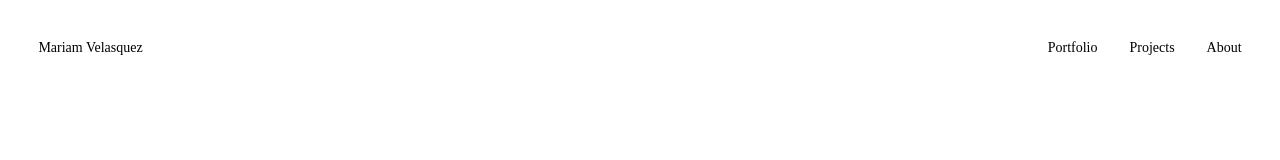
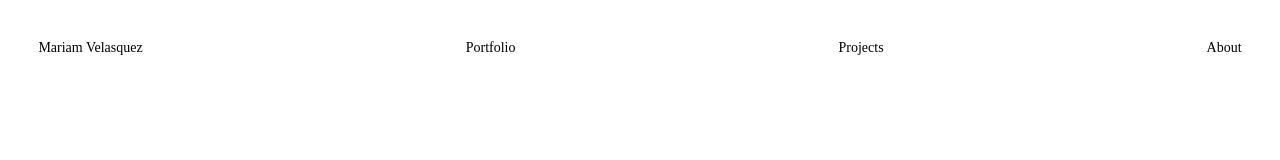
Before and after one commit to MariamV27/Mariamwebsite, a plain HTML site: page index.html in a window 1280 px wide. Shown: the top 160 px of the page. Drawn offline with Linux system fonts and the light colour scheme.

Commit message:
new style

```diff
--- a/style.css
+++ b/style.css
@@ -44,9 +44,7 @@ body {
 }
 
 .header-nav {
-    display: flex;
-    gap: 2rem;
-    align-items: baseline;
+    display: contents;
 }
 
 /* Desktop nav links */
```
